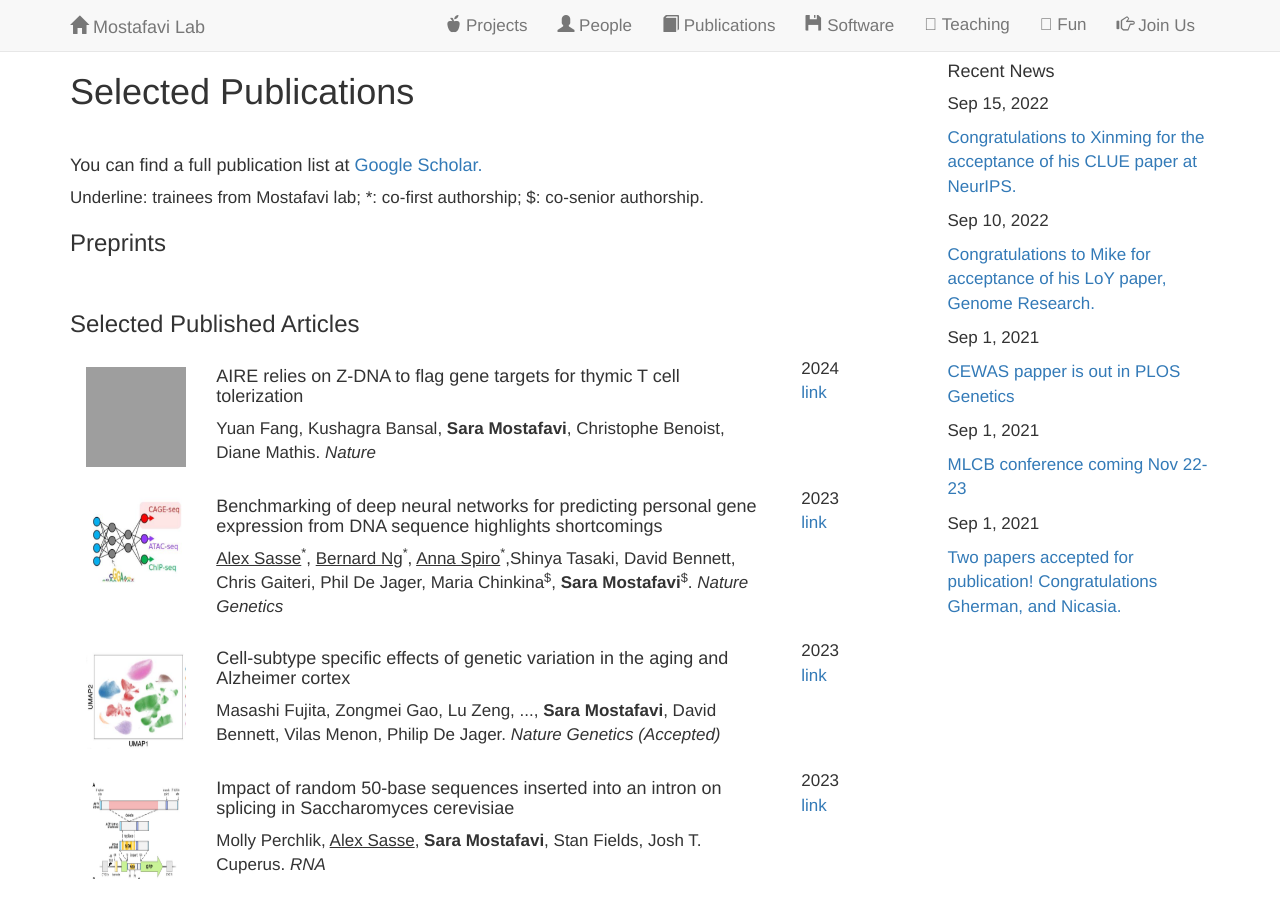
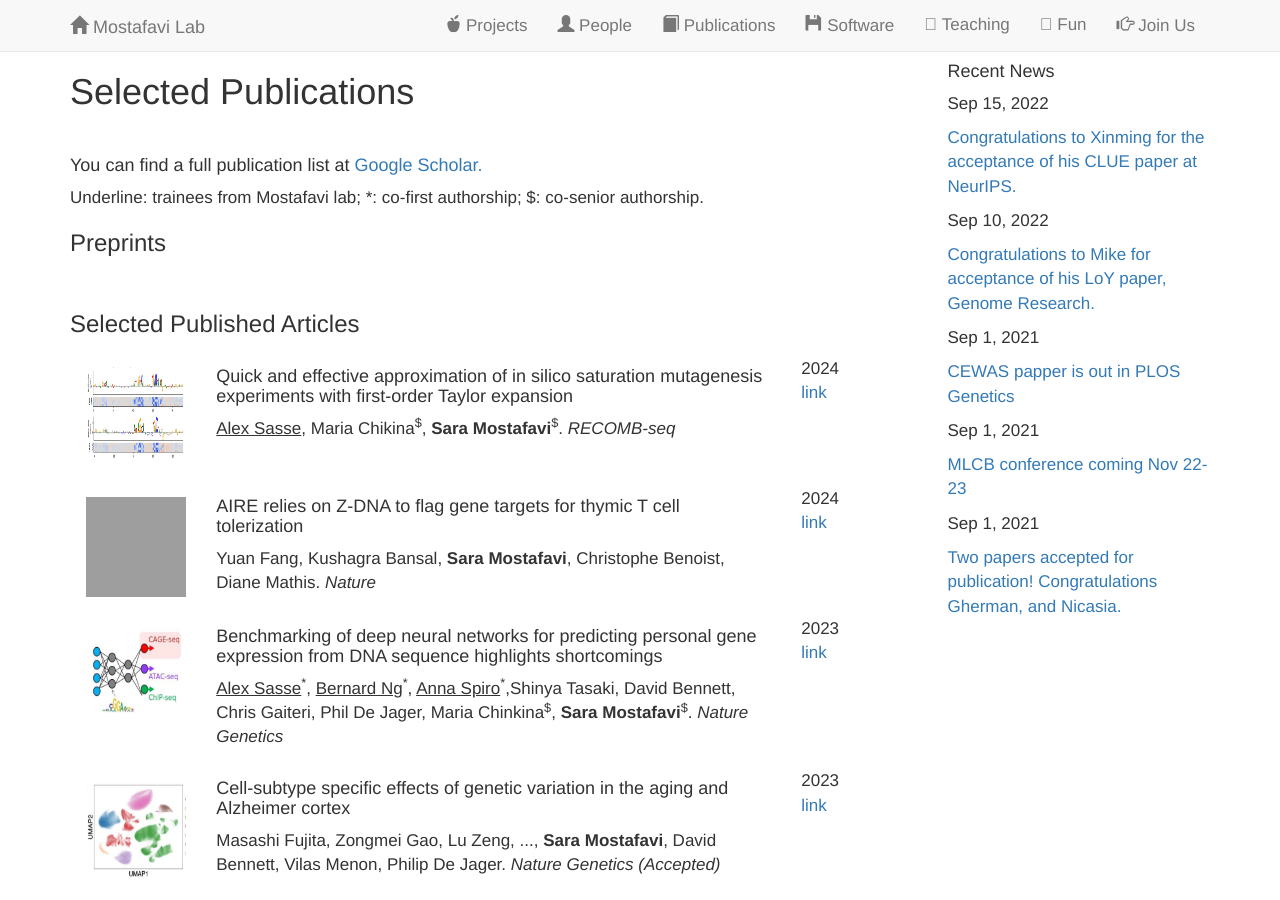
Before and after one commit to saramostafavi/saramostafavi.github.io, a Jekyll site: the page built from publications.html, in a window 1280 px wide and 900 px high, cut to the strip 0-900 px from the top of the window. Built offline with Jekyll 4.4.1, drawn with Linux system fonts in a browser that asks for light colours; nearby versions of some CDN libraries; a style sheet for code colours, icons or effects is not loaded; grey boxes are pictures that could not be loaded.

Commit message:
Update publications.yml

```diff
--- a/_data/publications.yml
+++ b/_data/publications.yml
@@ -1,4 +1,14 @@
 ---
+- title: >
+    Quick and effective approximation of in silico saturation mutagenesis experiments with first-order Taylor expansion
+  author: >
+     <u>Alex Sasse</u>, Maria Chikina<sup>$</sup>, <b> Sara Mostafavi</b><sup>$</sup>.<I> RECOMB-seq</I>
+  image: ../images/TISM.png
+  year: 2024
+  repo:
+    name: link
+    url: https://www.biorxiv.org/content/10.1101/2023.11.10.566588v1
+
 - title: >
     AIRE relies on Z-DNA to flag gene targets for thymic T cell tolerization
   author: >
```
